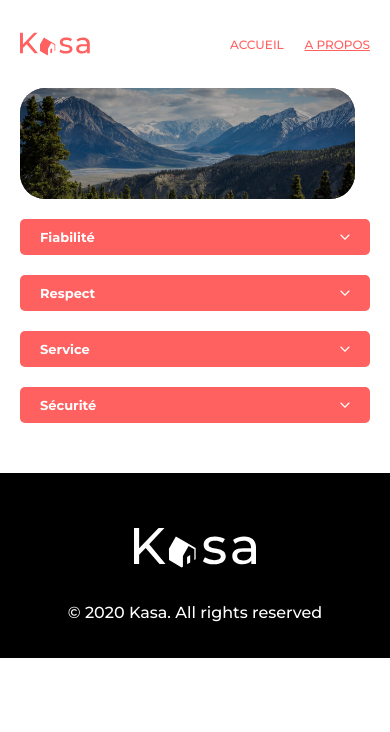
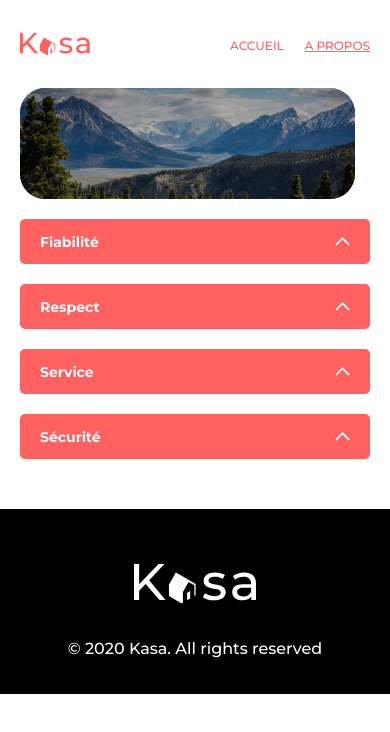
Before and after one commit to flaviebrct/Kasa, a React (Create React App) app: page /APropos in a window 390 px wide. Shown: the top 732 px of the page. Built offline with nearby package versions, Linux system fonts and the light colour scheme.

Commit message:
Updating Collapse component css to scss

```diff
--- a/src/components/Collapse.js
+++ b/src/components/Collapse.js
@@ -1,6 +1,5 @@
 import React, { useState } from "react";
 import dropDownArrow from "../img/dropDownArrow.svg";
-import "../style/components/Collapse.css";
 
 function Collapse(props) {
   const [collapseOpen, setCollapseOpen] = useState(null);
--- a/src/style/components/Collapse.css
+++ /dev/null
@@ -1,85 +0,0 @@
-.dropDownBox{
-    margin-bottom: 30px;
-}
-
-.dropDownBtn{
-    position: relative;
-    background-color: #FF6060;
-    color: white;
-    font-weight: 500;
-    font-size: 20px;
-    width: 100%;
-    height: 45px;
-    border: 0px;
-    border-radius: 5px;
-    display: flex;
-    justify-content: space-between;
-    align-items: center;
-    padding: 10px 20px;
-}
-
-.boxContent{
-    margin: -10px 0 20px 0;
-    background-color: #F6F6F6;
-    border-radius: 0px 0px 5px 5px;
-    color: #FF6060;
-    padding: 27px 24px 15px 15px;
-    text-align: start;
-    font-weight: 400;
-    font-size: 20px;
-    display: block;
-}
-.boxContent ul{
-    list-style-type: none;
-    padding: 0;
-}
-
-.hidden{
-    display: none;
-}
-
-.arrow{
-    transform: none;
-}
-
-.open{
-    transform: rotate(180deg)
-}
-
-/* max-width = desktop first, si l'ecran est inf ou egal alors {...} */
-/* Media Queries */
-@media screen and (max-width: 992px) {
-    .dropDownBtn{
-        font-size: 17px;
-        height: auto;
-    }
-    .dropDownBox .arrow{
-        width: 20px;
-    }
-    .boxContent p, li{
-        font-size: 16px;
-    }
-}
-@media screen and (max-width: 768px) {
-    .dropDownBtn{
-        font-size: 15px;
-    }
-    .dropDownBox .arrow{
-        width: 15px;
-    }
-    .boxContent p, li{
-        font-size: 14px;
-    }
-}
-
-@media screen and (max-width: 576px) {
-    .dropDownBtn{
-        font-size: 13px;
-    }
-    .dropDownBox .arrow{
-        width: 10px;
-    }
-    .boxContent p, li{
-        font-size: 12px;
-    }
-}
--- /dev/null
+++ b/src/style/sass/components/_collapse.scss
@@ -0,0 +1,102 @@
+.dropDownBox {
+
+  .dropDownBtn {
+    position: relative;
+    background-color: $red;
+    color: $white;
+    width: 100%;
+    height: 45px;
+    border: 0px;
+    border-radius: 5px;
+    display: flex;
+    justify-content: space-between;
+    align-items: center;
+    padding: 10px 20px;
+
+    .arrow {
+      transform: rotate(180deg);
+
+      &.open {
+        transform: none;
+      }
+    }
+  }
+
+  .boxContent {
+    color: $black;
+    background-color: $gray;
+    border-radius: 10px 10px 5px 5px;
+    padding: 25px 20px;
+    font-weight: 400;
+    display: block;
+
+    >ul {
+      list-style-type: none;
+      padding: 0;
+    }
+
+    >* {
+      margin: 0;
+    }
+
+    &.hidden{
+      display: none;
+    }
+  }
+}
+
+/* Media Queries */
+@media screen and (max-width: 992px) {
+  .dropDownBox {
+
+    .dropDownBtn {
+
+      .arrow {
+        width: 20px;
+      }
+    }
+
+    .boxContent {
+      >* {
+        font-size: 16px;
+      }
+    }
+  }
+}
+
+@media screen and (max-width: 768px) {
+  .dropDownBox {
+
+    .dropDownBtn{
+      font-size: 16px !important;
+
+      .arrow{
+        width: 15px;
+      }
+    }
+
+    .boxContent {
+
+      >* {
+        font-size: 14px;
+      }
+    }
+  }
+}
+
+
+@media screen and (max-width: 576px) {
+  .dropDownBox {
+
+    .dropDownBtn{
+      font-size: 14px !important;
+    }
+
+    .boxContent {
+
+      >* {
+        font-size: 12px;
+      }
+    }
+  }
+}
--- a/src/style/sass/main.scss
+++ b/src/style/sass/main.scss
@@ -11,6 +11,7 @@
 @import "./components/banner";
 @import "./components/card";
 @import "./components/carousel";
+@import "./components/collapse";
 
 // // Layout
 // @import "./layout/header";
--- a/src/style/sass/pages/_about.scss
+++ b/src/style/sass/pages/_about.scss
@@ -16,8 +16,14 @@
     max-width: 80%;
     margin: auto;
 
+    .dropDownBtn {
+      font-size: 24px;
+    }
   }
 }
+
+
+
 
 /* Media Queries */
 @media screen and (max-width: 992px) {
--- a/src/style/sass/pages/_lodgment.scss
+++ b/src/style/sass/pages/_lodgment.scss
@@ -40,9 +40,12 @@
       width: 47%;
       margin: 15px 0px;
 
+      .dropDownBtn {
+        font-size: 18px;
+      }
+
       .boxContent {
         font-size: 18px;
-        color: $black;
         line-height: 25.67px;
       }
     }
```
